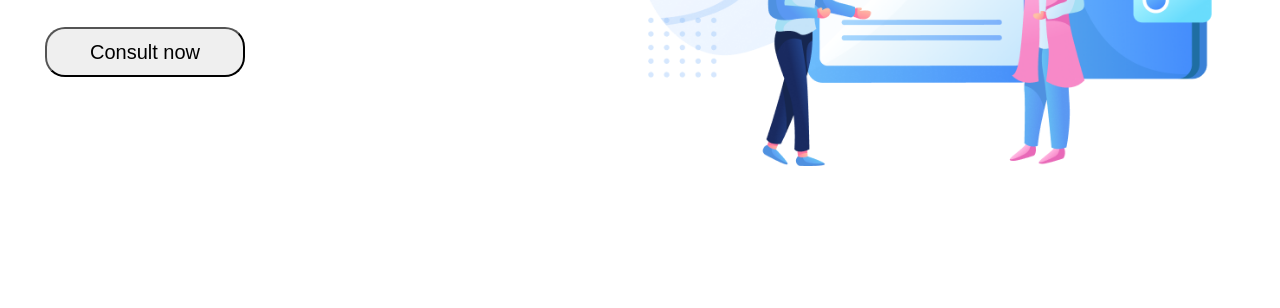
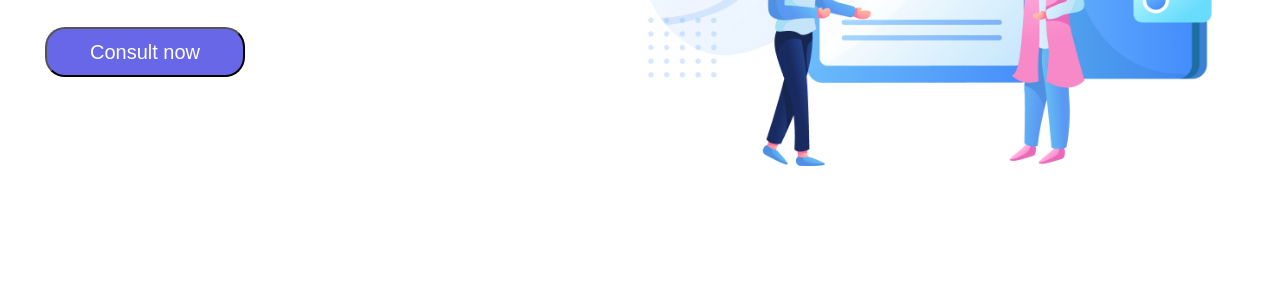
Before and after one commit to shahzreenhow/landingpage-Day4, a plain HTML site: page index.html in a window 1280 px wide. Shown: the part 492-800 px from the top of the page. Drawn offline with Linux system fonts and the light colour scheme.

Commit message:
first commit

```diff
--- a/index.html
+++ b/index.html
@@ -88,6 +88,8 @@
                 margin-top: 30px;
                 font-size: 20px;
                 border-radius: 20px;
+                background-color: rgb(103, 103, 231);
+                color: white;
             }
 
             div#service {
```
